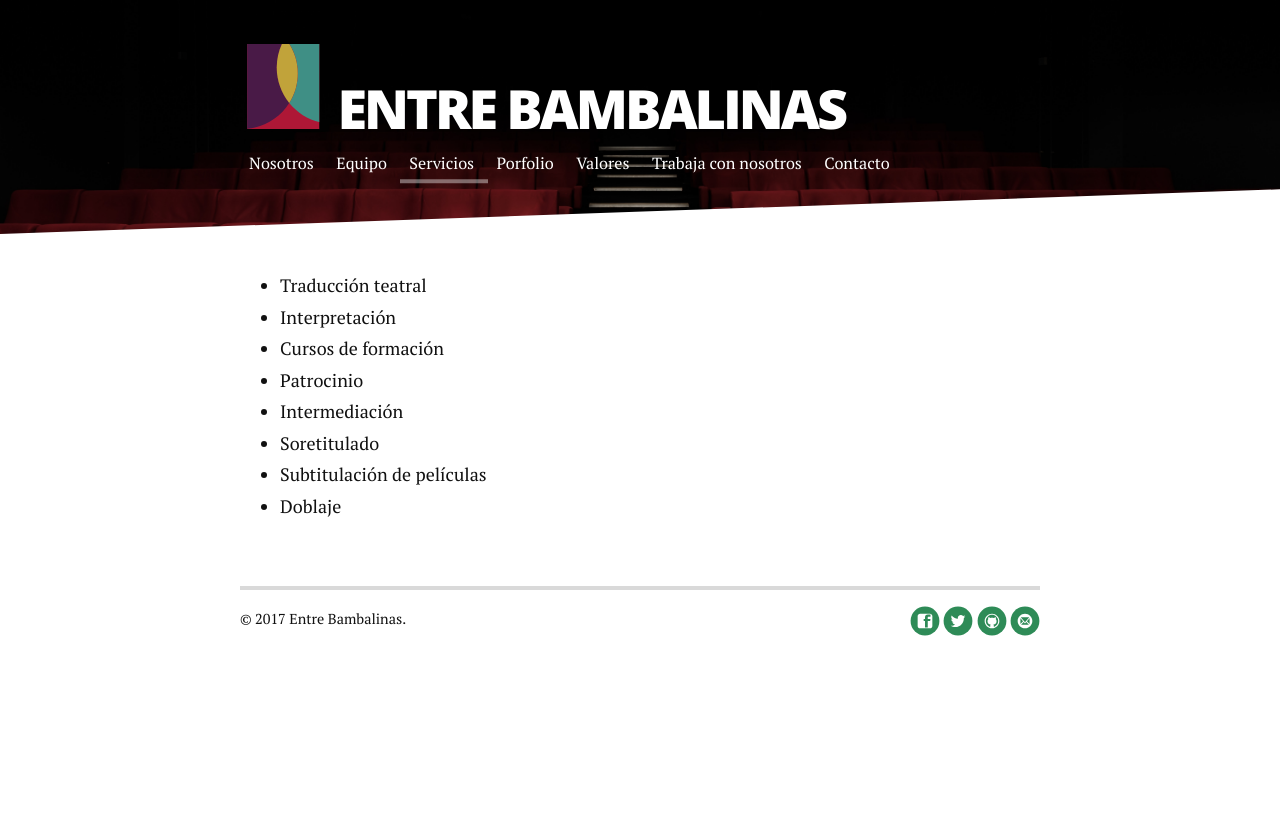
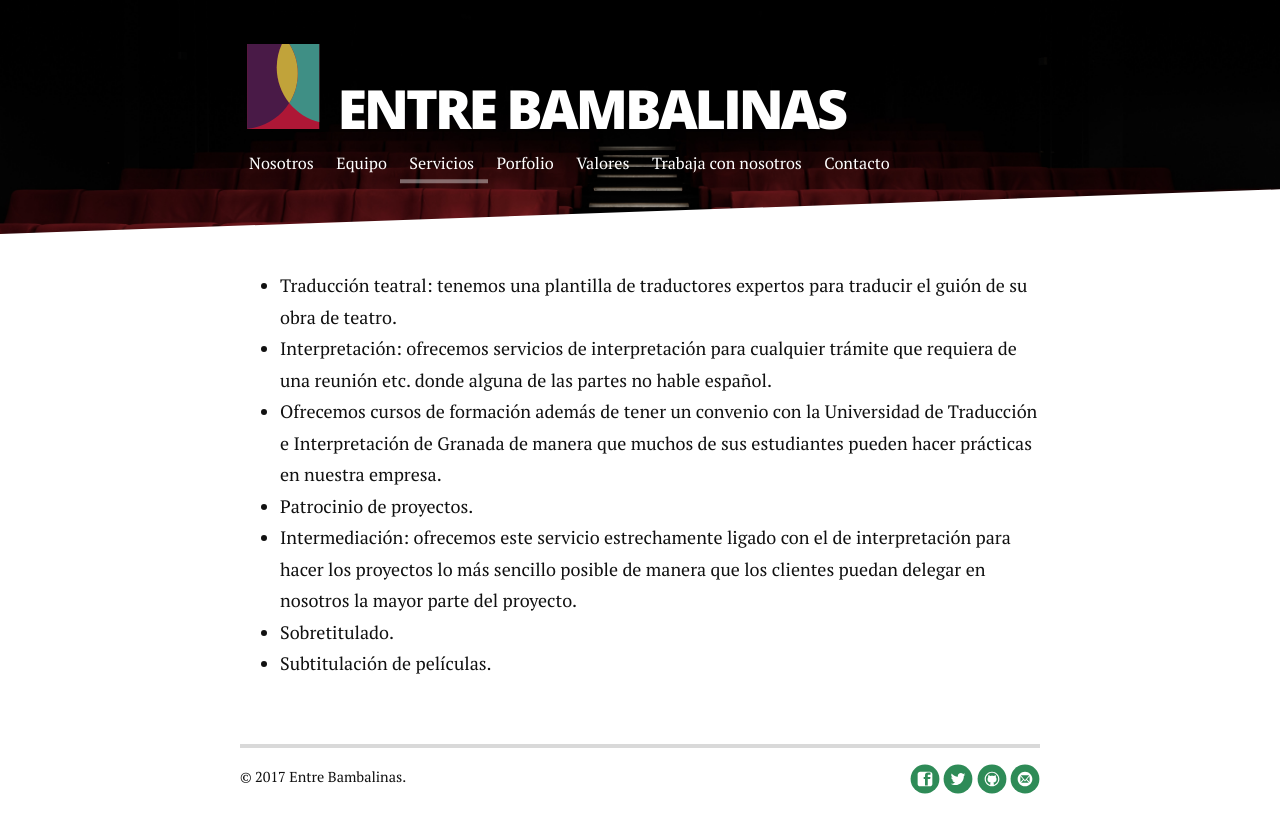
Before and after one commit to entrebambalinas/entrebambalinas.github.io, a Jekyll site: the page built from servicios.md, in a window 1280 px wide. Shown: the top 833 px of the page. Built offline with Jekyll 4.4.1, drawn with Linux system fonts in a browser that asks for light colours; nearby versions of some CDN libraries.

Commit message:
Update servicios.md

```diff
--- a/servicios.md
+++ b/servicios.md
@@ -3,11 +3,10 @@ title: Servicios
 ---
 
 
-- Traducción teatral
-- Interpretación
-- Cursos de formación
-- Patrocinio
-- Intermediación
-- Soretitulado
-- Subtitulación de películas
-- Doblaje
+- Traducción teatral: tenemos una plantilla de traductores expertos para traducir el guión de su obra de  teatro.
+- Interpretación: ofrecemos servicios de interpretación para cualquier trámite que requiera de una reunión etc. donde alguna de las partes no hable español.
+- Ofrecemos cursos de formación además de tener un convenio con la Universidad de Traducción e Interpretación de Granada de manera que muchos de sus estudiantes pueden hacer prácticas en nuestra empresa.
+- Patrocinio de proyectos.
+- Intermediación: ofrecemos este servicio estrechamente ligado con el de interpretación para hacer los proyectos lo más sencillo posible de manera que los clientes puedan delegar en nosotros la mayor parte del proyecto.
+- Sobretitulado.
+- Subtitulación de películas.
```
